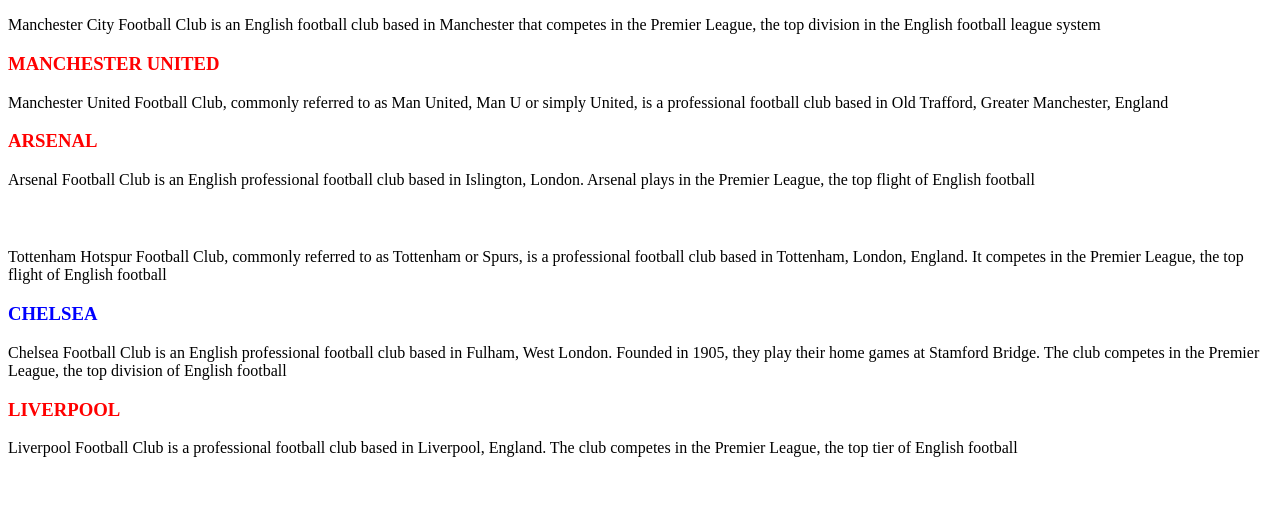
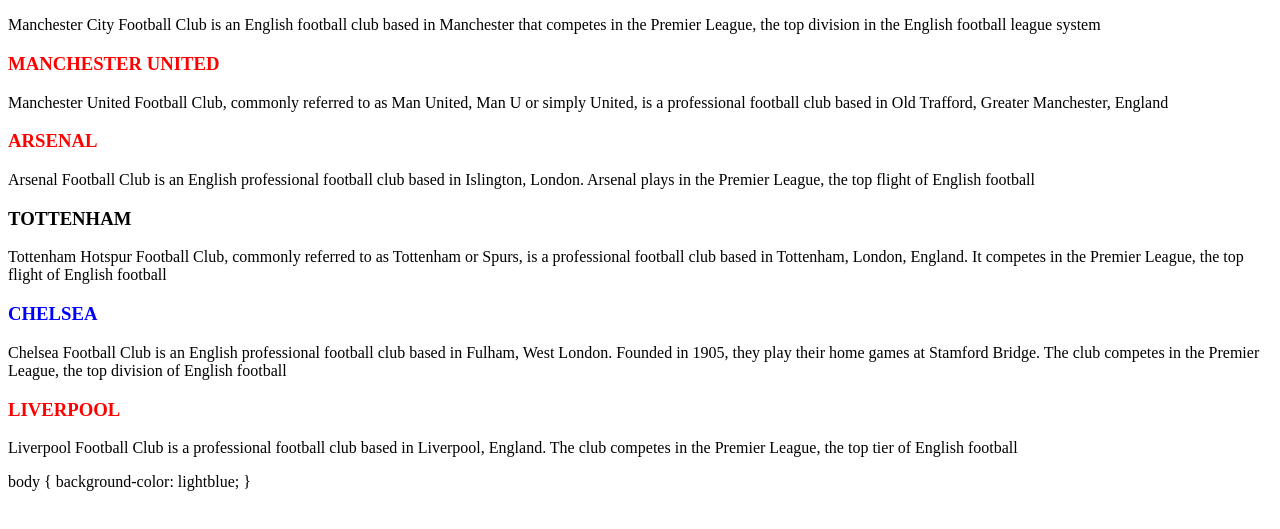
Before and after one commit to Ar7anGupta/Folder-for-websites, a plain HTML site: page index.html in a window 1280 px wide. Shown: the part 91-620 px from the top of the page. Drawn offline with Linux system fonts and the light colour scheme.

Commit message:
Update index.html

```diff
--- a/index.html
+++ b/index.html
@@ -15,7 +15,7 @@
 
   <p>Arsenal Football Club is an English professional football club based in Islington, London. Arsenal plays in the Premier League, the top flight of English football</p>
 
-<h3 style="color:white;">TOTTENHAM </h3>
+  <h3 style="color:black;">TOTTENHAM </h3>
 
   <p>Tottenham Hotspur Football Club, commonly referred to as Tottenham or Spurs, is a professional football club based in Tottenham, London, England. It competes in the Premier League, the top flight of English football</p>
 
@@ -27,6 +27,9 @@
 
   <p>Liverpool Football Club is a professional football club based in Liverpool, England. The club competes in the Premier League, the top tier of English football</p>
 
+ body {
+  background-color: lightblue;
+}
 
 
 </body>
```
Lines whose indentation alone changed are shown as unchanged.
